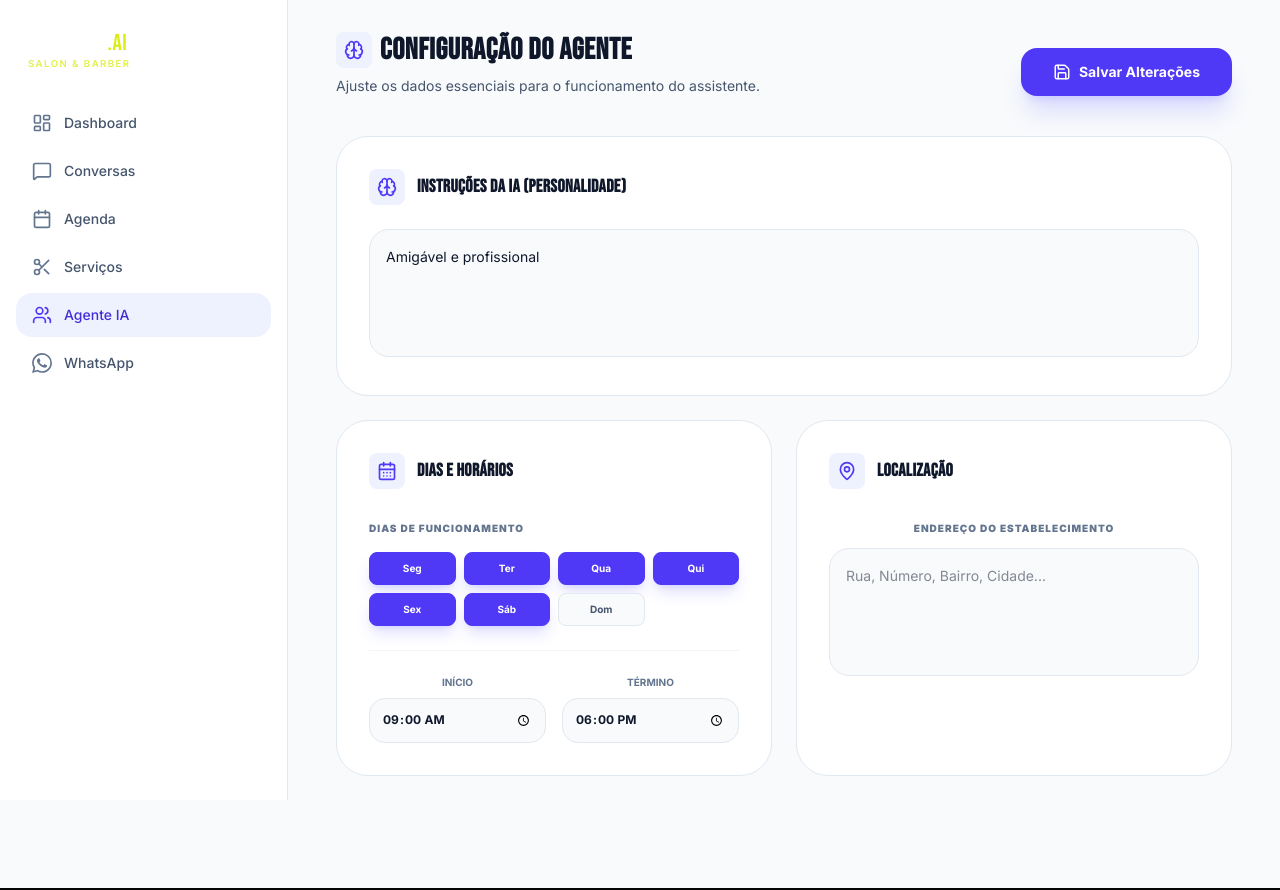
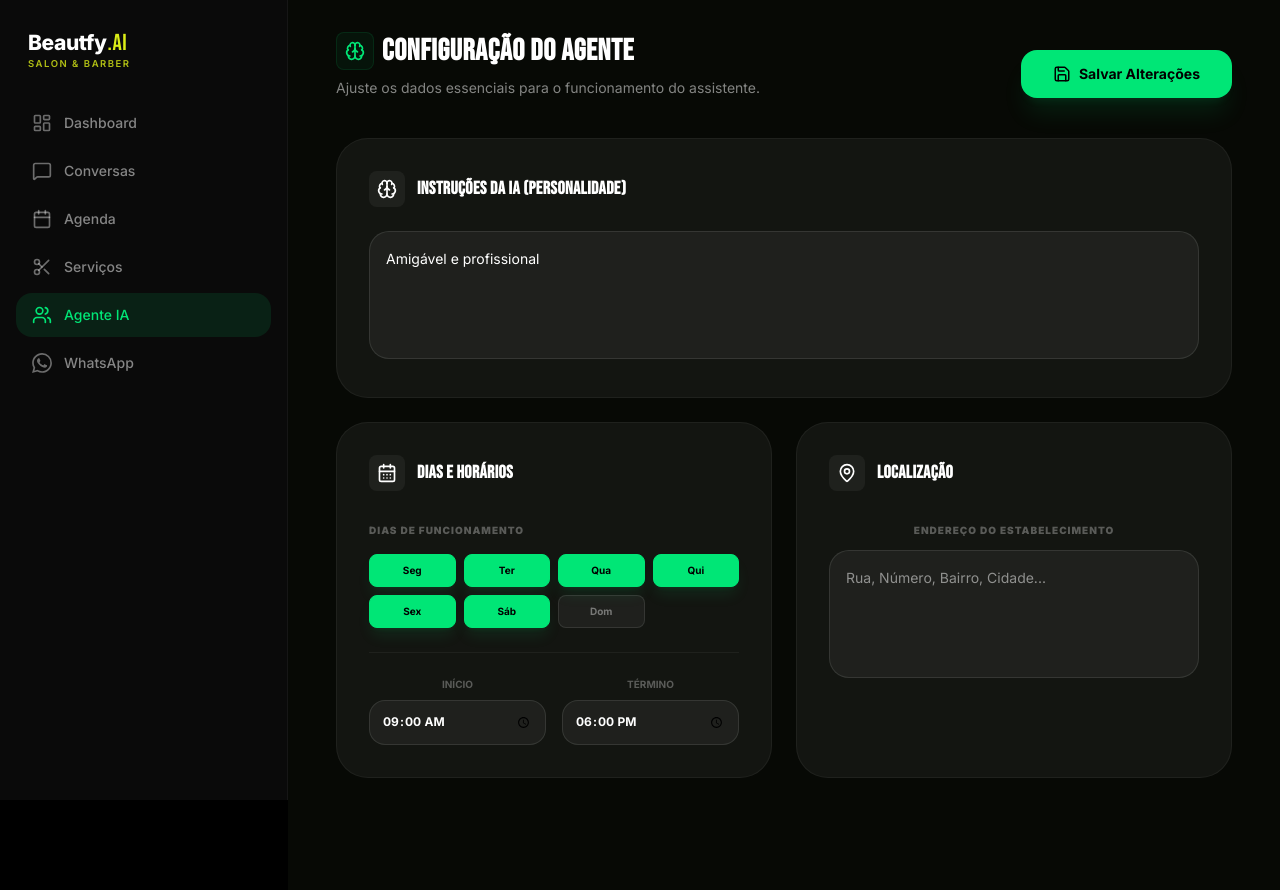
Before and after one commit to kokimotoprojetos/agendamentofacil, a Next.js app: page /dashboard/agent in a window 1280 px wide. Built offline with nearby package versions, Linux system fonts and the light colour scheme; no server answers.

Commit message:
style: redesign entire dashboard to match dark-green theme

```diff
--- a/src/app/dashboard/agent/page.tsx
+++ b/src/app/dashboard/agent/page.tsx
@@ -78,7 +78,7 @@ export default function AgentConfig() {
 
     if (loading) return (
         <div className="flex justify-center py-20">
-            <div className="w-8 h-8 border-2 border-indigo-600 border-t-transparent rounded-full animate-spin"></div>
+            <div className="w-8 h-8 border-2 border-[#00e676] border-t-transparent rounded-full animate-spin"></div>
         </div>
     );
 
@@ -87,17 +87,17 @@ export default function AgentConfig() {
             <header className="mb-10 flex flex-col md:flex-row md:items-end justify-between gap-6">
                 <div>
                     <div className="flex items-center gap-2 mb-2">
-                        <div className="bg-indigo-50 text-indigo-600 p-2 rounded-lg">
+                        <div className="bg-[#00e676]/5 text-[#00e676] p-2 rounded-lg border border-[#00e676]/10">
                             <Brain size={20} />
                         </div>
-                        <h1 className="text-3xl font-bold text-slate-900 tracking-tight">Configuração do Agente</h1>
+                        <h1 className="text-3xl font-bold text-white tracking-tight">Configuração do Agente</h1>
                     </div>
-                    <p className="text-sm text-slate-600">Ajuste os dados essenciais para o funcionamento do assistente.</p>
+                    <p className="text-sm text-white/50">Ajuste os dados essenciais para o funcionamento do assistente.</p>
                 </div>
                 <button
                     onClick={handleSave}
                     disabled={saving}
-                    className="flex items-center gap-2 px-8 py-3.5 bg-indigo-600 text-white font-bold text-sm rounded-xl shadow-xl shadow-indigo-500/20 hover:bg-indigo-500 transition-all active:scale-95 disabled:opacity-50"
+                    className="flex items-center gap-2 px-8 py-3.5 bg-[#00e676] text-black font-bold text-sm rounded-xl shadow-xl shadow-[#00e676]/10 hover:brightness-110 transition-all active:scale-95 disabled:opacity-50"
                 >
                     <Save size={18} />
                     <span>{saving ? 'Salvando...' : 'Salvar Alterações'}</span>
@@ -106,15 +106,15 @@ export default function AgentConfig() {
 
             <div className="grid grid-cols-1 gap-6">
                 {/* Personalidade e Instruções */}
-                <section className="bg-white p-8 rounded-[2rem] border border-slate-200">
+                <section className="bg-white/5 p-8 rounded-[2rem] border border-white/5">
                     <div className="flex items-center gap-3 mb-6">
-                        <div className="p-2 bg-indigo-50 rounded-lg text-indigo-600">
+                        <div className="p-2 bg-white/5 rounded-lg text-white">
                             <Brain size={20} />
                         </div>
-                        <h3 className="text-lg font-bold text-slate-900 tracking-tight">Instruções da IA (Personalidade)</h3>
+                        <h3 className="text-lg font-bold text-white tracking-tight">Instruções da IA (Personalidade)</h3>
                     </div>
                     <textarea
-                        className="w-full px-4 py-4 bg-slate-50 border border-slate-200 text-slate-900 rounded-2xl focus:outline-none focus:border-indigo-400 h-32 text-sm leading-relaxed resize-none"
+                        className="w-full px-4 py-4 bg-white/5 border border-white/10 text-white rounded-2xl focus:outline-none focus:border-[#00e676]/50 h-32 text-sm leading-relaxed resize-none transition-all"
                         placeholder="Ex: Você é um assistente simpático de um salão de beleza..."
                         value={config.personality}
                         onChange={(e) => setConfig({ ...config, personality: e.target.value })}
@@ -123,23 +123,23 @@ export default function AgentConfig() {
 
                 <div className="grid grid-cols-1 md:grid-cols-2 gap-6">
                     {/* Agenda de Operação */}
-                    <section className="bg-white p-8 rounded-[2rem] border border-slate-200">
+                    <section className="bg-white/5 p-8 rounded-[2rem] border border-white/5">
                         <div className="flex items-center gap-3 mb-8">
-                            <div className="p-2 bg-indigo-50 rounded-lg text-indigo-600">
+                            <div className="p-2 bg-white/5 rounded-lg text-white">
                                 <CalendarDays size={20} />
                             </div>
-                            <h3 className="text-lg font-bold text-slate-900 tracking-tight">Dias e Horários</h3>
+                            <h3 className="text-lg font-bold text-white tracking-tight">Dias e Horários</h3>
                         </div>
 
                         <div className="space-y-6">
                             <div>
-                                <label className="block text-[10px] font-black text-slate-500 mb-4 uppercase tracking-widest">Dias de Funcionamento</label>
+                                <label className="block text-[10px] font-black text-white/30 mb-4 uppercase tracking-widest">Dias de Funcionamento</label>
                                 <div className="grid grid-cols-4 gap-2">
                                     {DAYS_OF_WEEK.map(day => (
                                         <button
                                             key={day.id}
                                             onClick={() => toggleDay(day.id)}
-                                            className={`py-2 text-[10px] font-bold rounded-lg border transition-all ${config.workingDays.includes(day.id) ? 'bg-indigo-600 border-indigo-600 text-white shadow-lg shadow-indigo-500/20' : 'bg-slate-50 border-slate-200 text-slate-600 hover:border-slate-300'}`}
+                                            className={`py-2 text-[10px] font-bold rounded-lg border transition-all ${config.workingDays.includes(day.id) ? 'bg-[#00e676] border-[#00e676] text-black shadow-lg shadow-[#00e676]/10' : 'bg-white/5 border-white/10 text-white/40 hover:border-white/20'}`}
                                         >
                                             {day.label.substring(0, 3)}
                                         </button>
@@ -147,21 +147,21 @@ export default function AgentConfig() {
                                 </div>
                             </div>
 
-                            <div className="pt-6 border-t border-slate-100 flex gap-4">
+                            <div className="pt-6 border-t border-white/5 flex gap-4">
                                 <div className="flex-1 space-y-2">
-                                    <span className="text-[10px] text-slate-500 font-bold uppercase block text-center">Início</span>
+                                    <span className="text-[10px] text-white/30 font-bold uppercase block text-center">Início</span>
                                     <input
                                         type="time"
-                                        className="w-full px-3 py-3 bg-slate-50 border border-slate-200 text-slate-900 rounded-xl focus:outline-none focus:border-indigo-400 transition-all text-xs font-bold text-center"
+                                        className="w-full px-3 py-3 bg-white/5 border border-white/10 text-white rounded-xl focus:outline-none focus:border-[#00e676]/50 transition-all text-xs font-bold text-center"
                                         value={config.workingHours.start}
                                         onChange={(e) => setConfig({ ...config, workingHours: { ...config.workingHours, start: e.target.value } })}
                                     />
                                 </div>
                                 <div className="flex-1 space-y-2">
-                                    <span className="text-[10px] text-slate-500 font-bold uppercase block text-center">Término</span>
+                                    <span className="text-[10px] text-white/30 font-bold uppercase block text-center">Término</span>
                                     <input
                                         type="time"
-                                        className="w-full px-3 py-3 bg-slate-50 border border-slate-200 text-slate-900 rounded-xl focus:outline-none focus:border-indigo-400 transition-all text-xs font-bold text-center"
+                                        className="w-full px-3 py-3 bg-white/5 border border-white/10 text-white rounded-xl focus:outline-none focus:border-[#00e676]/50 transition-all text-xs font-bold text-center"
                                         value={config.workingHours.end}
                                         onChange={(e) => setConfig({ ...config, workingHours: { ...config.workingHours, end: e.target.value } })}
                                     />
@@ -171,19 +171,19 @@ export default function AgentConfig() {
                     </section>
 
                     {/* Endereço */}
-                    <section className="bg-white p-8 rounded-[2rem] border border-slate-200">
+                    <section className="bg-white/5 p-8 rounded-[2rem] border border-white/5">
                         <div className="flex items-center gap-3 mb-8">
-                            <div className="p-2 bg-indigo-50 rounded-lg text-indigo-600">
+                            <div className="p-2 bg-white/5 rounded-lg text-white">
                                 <MapPin size={20} />
                             </div>
-                            <h3 className="text-lg font-bold text-slate-900 tracking-tight">Localização</h3>
+                            <h3 className="text-lg font-bold text-white tracking-tight">Localização</h3>
                         </div>
 
                         <div>
-                            <label className="block text-[10px] font-black text-slate-500 mb-3 uppercase tracking-widest text-center">Endereço do Estabelecimento</label>
+                            <label className="block text-[10px] font-black text-white/30 mb-3 uppercase tracking-widest text-center">Endereço do Estabelecimento</label>
                             <textarea
                                 placeholder="Rua, Número, Bairro, Cidade..."
-                                className="w-full px-4 py-4 bg-slate-50 border border-slate-200 text-slate-900 rounded-2xl focus:outline-none focus:border-indigo-400 transition-all text-sm h-32 resize-none leading-relaxed"
+                                className="w-full px-4 py-4 bg-white/5 border border-white/10 text-white rounded-2xl focus:outline-none focus:border-[#00e676]/50 transition-all text-sm h-32 resize-none leading-relaxed"
                                 value={config.location}
                                 onChange={(e) => setConfig({ ...config, location: e.target.value })}
                             ></textarea>
--- a/src/app/dashboard/layout.tsx
+++ b/src/app/dashboard/layout.tsx
@@ -3,9 +3,9 @@ import { Sidebar } from '@/components/dashboard/Sidebar';
 
 export default function DashboardLayout({ children }: { children: React.ReactNode }) {
     return (
-        <div className="min-h-screen bg-[#f8fafc] flex">
+        <div className="min-h-screen bg-black flex text-white">
             <Sidebar />
-            <main className="flex-1 lg:ml-72 p-4 lg:p-8 pt-20 lg:pt-8 min-h-screen">
+            <main className="flex-1 lg:ml-72 p-4 lg:p-8 pt-20 lg:pt-8 min-h-screen bg-[#070905]">
                 <div className="max-w-7xl mx-auto">
                     {children}
                 </div>
--- a/src/components/dashboard/Sidebar.tsx
+++ b/src/components/dashboard/Sidebar.tsx
@@ -41,7 +41,7 @@ export function Sidebar() {
     const pathname = usePathname();
 
     return (
-        <aside className="fixed left-0 top-0 h-screen w-72 bg-white border-r border-slate-200 flex flex-col z-50 overflow-hidden">
+        <aside className="fixed left-0 top-0 h-screen w-72 bg-[#0a0a0a] border-r border-white/5 flex flex-col z-50 overflow-hidden">
             <div className="px-7 py-8">
                 <BrandLogo size="md" showTagline />
             </div>
@@ -56,11 +56,11 @@ export function Sidebar() {
                             key={item.href}
                             href={item.href}
                             className={`flex items-center gap-3 px-4 py-3 rounded-xl transition-all duration-200 group ${isActive
-                                ? 'bg-indigo-50 text-indigo-700'
-                                : 'text-slate-600 hover:text-slate-900 hover:bg-slate-50'
+                                ? 'bg-[#00e676]/10 text-[#00e676]'
+                                : 'text-white/50 hover:text-white hover:bg-white/5'
                                 }`}
                         >
-                            <Icon size={20} className={isActive ? 'text-indigo-600' : 'text-slate-500 group-hover:text-slate-700'} />
+                            <Icon size={20} className={isActive ? 'text-[#00e676]' : 'text-white/40 group-hover:text-white/70'} />
                             <span className="text-sm font-medium">{item.label}</span>
                         </Link>
                     );
--- a/src/components/dashboard/StatsCard.tsx
+++ b/src/components/dashboard/StatsCard.tsx
@@ -13,14 +13,14 @@ interface StatsCardProps {
 
 export const StatsCard = ({ label, value, icon, color, trend }: StatsCardProps) => {
     const colorMap: { [key: string]: string } = {
-        indigo: 'text-indigo-600 bg-indigo-50 border-indigo-100',
-        blue: 'text-blue-600 bg-blue-50 border-blue-100',
-        emerald: 'text-emerald-600 bg-emerald-50 border-emerald-100',
-        rose: 'text-rose-600 bg-rose-50 border-rose-100',
+        indigo: 'text-indigo-400 bg-indigo-500/10 border-indigo-500/20',
+        blue: 'text-blue-400 bg-blue-500/10 border-blue-500/20',
+        emerald: 'text-[#00e676] bg-[#00e676]/10 border-[#00e676]/20',
+        rose: 'text-rose-400 bg-rose-500/10 border-rose-500/20',
     };
 
     return (
-        <div className="relative bg-white p-6 rounded-3xl border border-slate-200 transition-all duration-300 hover:border-slate-300 hover:shadow-md group">
+        <div className="relative bg-white/5 p-6 rounded-3xl border border-white/5 transition-all duration-300 hover:border-white/10 hover:bg-white/[0.07] group">
             <GlowingEffect
                 spread={40}
                 glow={true}
@@ -29,20 +29,20 @@ export const StatsCard = ({ label, value, icon, color, trend }: StatsCardProps)
                 inactiveZone={0.01}
             />
             <div className="flex items-center justify-between mb-4">
-                <div className={`w-10 h-10 rounded-xl flex items-center justify-center border ${colorMap[color] || 'text-slate-600 bg-slate-50'}`}>
+                <div className={`w-10 h-10 rounded-xl flex items-center justify-center border ${colorMap[color] || 'text-white/60 bg-white/5'}`}>
                     {icon}
                 </div>
                 {trend && (
-                    <div className={`flex items-center gap-1 text-[11px] font-semibold px-2 py-1 rounded-full ${trend.positive ? 'bg-emerald-50 text-emerald-600' : 'bg-rose-50 text-rose-600'}`}>
+                    <div className={`flex items-center gap-1 text-[11px] font-semibold px-2 py-1 rounded-full ${trend.positive ? 'bg-[#00e676]/10 text-[#00e676]' : 'bg-rose-500/10 text-rose-400'}`}>
                         <span>{trend.positive ? '▲' : '▼'}</span>
                         <span>{trend.value}</span>
                     </div>
                 )}
             </div>
 
-            <div>
-                <p className="text-xs text-slate-600 font-medium mb-1">{label}</p>
-                <h3 className="text-2xl font-bold text-slate-900 tabular-nums tracking-tight">
+            <div className="relative z-10">
+                <p className="text-xs text-white/40 font-medium mb-1">{label}</p>
+                <h3 className="text-2xl font-bold text-white tabular-nums tracking-tight">
                     {value}
                 </h3>
             </div>
```
Also changed, not shown: src/app/dashboard/page.tsx (+28 -28 lines), src/app/dashboard/whatsapp/page.tsx (+21 -21 lines).
